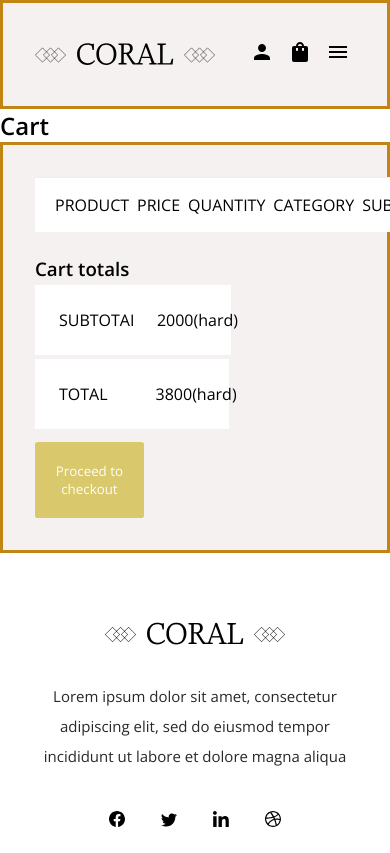
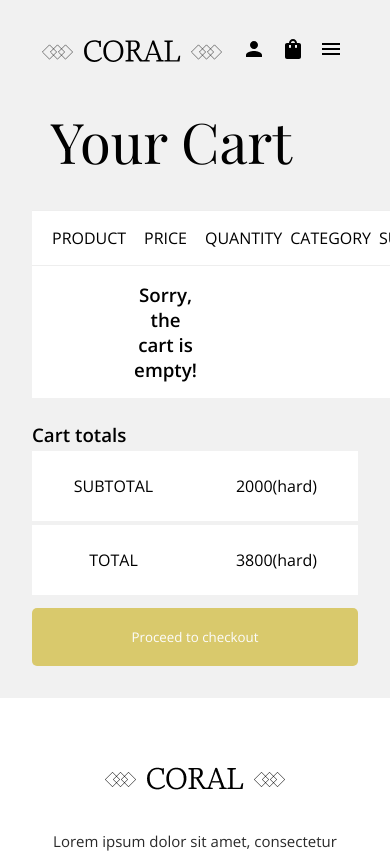
Before and after one commit to Hernanbp/GoClothing, a React (Create React App) app: page /cart in a window 390 px wide. Shown: the top 853 px of the page. Built offline with nearby package versions, Linux system fonts and the light colour scheme.

Commit message:
add Style cart

```diff
--- a/src/components/views/Cart/Cart.jsx
+++ b/src/components/views/Cart/Cart.jsx
@@ -18,8 +18,11 @@ export const Cart = () => {
   return (
     <div className='cart'>
       <Navbar />
-      <h2>Cart</h2>
-      <div> {/*SIN NOMBRE*/}
+      <h2>Your Cart</h2>
+      {
+        /* algun icono de un carrito */
+      }
+      <div className='cart-container'>
         <table className='cart-left'>
           <tbody>
             <tr>
@@ -31,20 +34,29 @@ export const Cart = () => {
               <td>CATEGORY</td>
               <td>SUBTOTAL</td>
             </tr>
-            {cart ? (cart.map((productInCart, i)=>{
+            {cart === "null" ? (cart.map((productInCart, i)=>{
               return (
                 <tr>
                   <td onClick={()=>{console.log("sacar del carrito")}}>X</td>
-                  <td><img src={productInCart.image} style={{width:"50%"}}/></td>
+                  <td><img src={productInCart.image} style={{width:"50%"}} alt=""/></td>
                   <td>{productInCart.title}</td>
                   <td>{productInCart.price}$</td>
                   <td>{productInCart.category}</td>
                   <td>1=</td>
                   <td>4500$=</td>
-                  </tr>
+                </tr>
               )
             }))
-            : <h3>NO HAY NADA</h3>
+            :
+            <tr>
+              <td></td>
+              <td></td>
+              <td></td>
+              <td><h3>Sorry, the cart is empty!</h3></td>
+              <td></td>
+              <td></td>
+              <td></td>
+            </tr>
             }
           </tbody>
         </table>
--- a/src/components/views/Cart/styles.css
+++ b/src/components/views/Cart/styles.css
@@ -1,10 +1,17 @@
+@import url('https://fonts.googleapis.com/css2?family=Playfair+Display&display=swap');
 .cart > div{
     display: flex;
     padding: 2em;
-    border: 3px solid rgb(194, 133, 19);
     justify-content: center;
     gap: 1.5em;
-    background-color: #e7dfdf6c;
+    background-color: #f1f1f1;
+}
+.cart > h2{
+    background-color: #f1f1f1;
+    padding-left: 13%;
+    font-size: 3.5rem;
+    font-weight: 100;
+    font-family: 'Playfair Display', serif;
 }
 .cart-left{
     width: 70%;
@@ -12,6 +19,10 @@
 }
 .cart-left > tbody > tr {
     background-color: white;
+}
+.cart-left > tbody > h3 {
+    background-color: white;
+    text-align: center;
 }
 .cart-left > tbody > tr > td {
     width: 16.66%;
@@ -47,18 +58,49 @@
     opacity: 0.8;
     cursor: pointer;
     /* border: black 3px solid; */
-    border-radius: 3%;
+    border-radius: 5px;
     background-color: rgb(212, 192, 75);
     color: white;
+    transition: all 0.5s;
 }
 .cart-right > button:hover {
     opacity: 1;
 }
 @media(max-width:980px){
-    .cart > div{
+    .cart-container{
         flex-direction: column;
+    }
+    .cart-left{
+        width: 100%;
+    }
+    .cart-right{
+        width: 100%;
+        max-width: 100%;
+    }
+    .cart-right > div{
+        text-align: center;
+        width: 100%;
+    }
+    .cart-right > button {
+        width: 100%;
     }
 }
 @media(max-width:500px){
-
+    .cart-container{
+        flex-direction: column;
+    }
+    .cart-left{
+        width: 100%;
+    }
+    .cart-right{
+        width: 100%;
+        max-width: 100%;
+    }
+    .cart-right > div{
+        text-align: center;
+        width: 100%;
+    }
+    .cart-right > button {
+        width: 100%;
+    }
 }
--- a/src/components/views/Navbar/Navbar.jsx
+++ b/src/components/views/Navbar/Navbar.jsx
@@ -20,6 +20,11 @@ export function Navbar() {
     <div className="nav-container">
         {phoneScreen ? (
             <nav className="navbar_phone">
+              {
+                /*
+                La idea es que haciendo click en la imagen pueda volver al home
+                <Link to="/"> <img src={logo} alt="e-commerce" /> </Link>
+              */}
               <img src={logo} alt="e-commerce" />
               <div className="navbar_svg">
               {<Link to="/login"> <PersonIcon /> </Link>}
--- a/src/components/views/auth/auth.styles.css
+++ b/src/components/views/auth/auth.styles.css
@@ -219,6 +219,7 @@
   color: #ffffff;
   cursor: pointer;
   background: rgba(30, 40, 50, 0.8);
+  transition: all 0.5s;
 }
 
 .auth-page-container .button-container button:hover {
```
